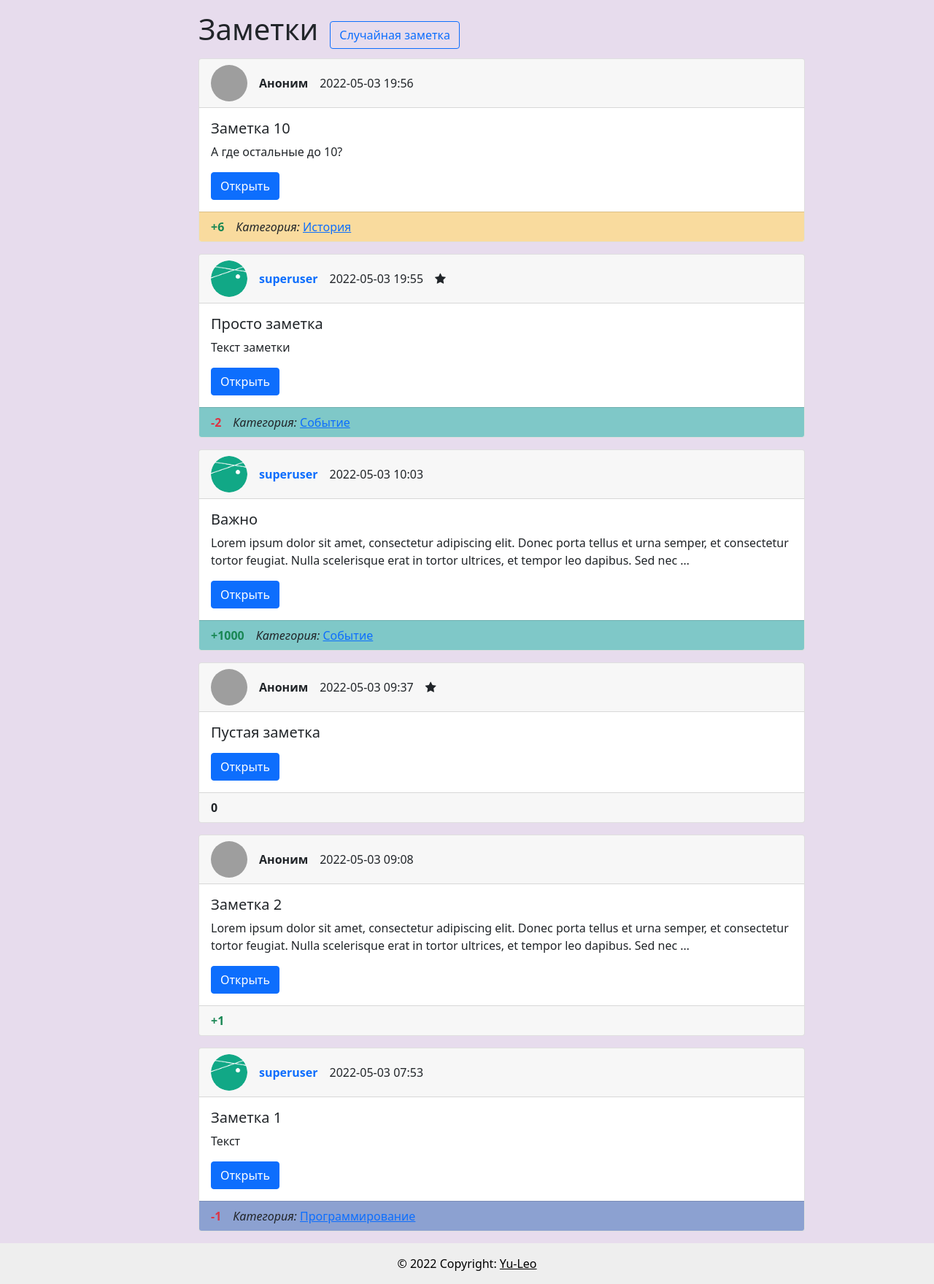
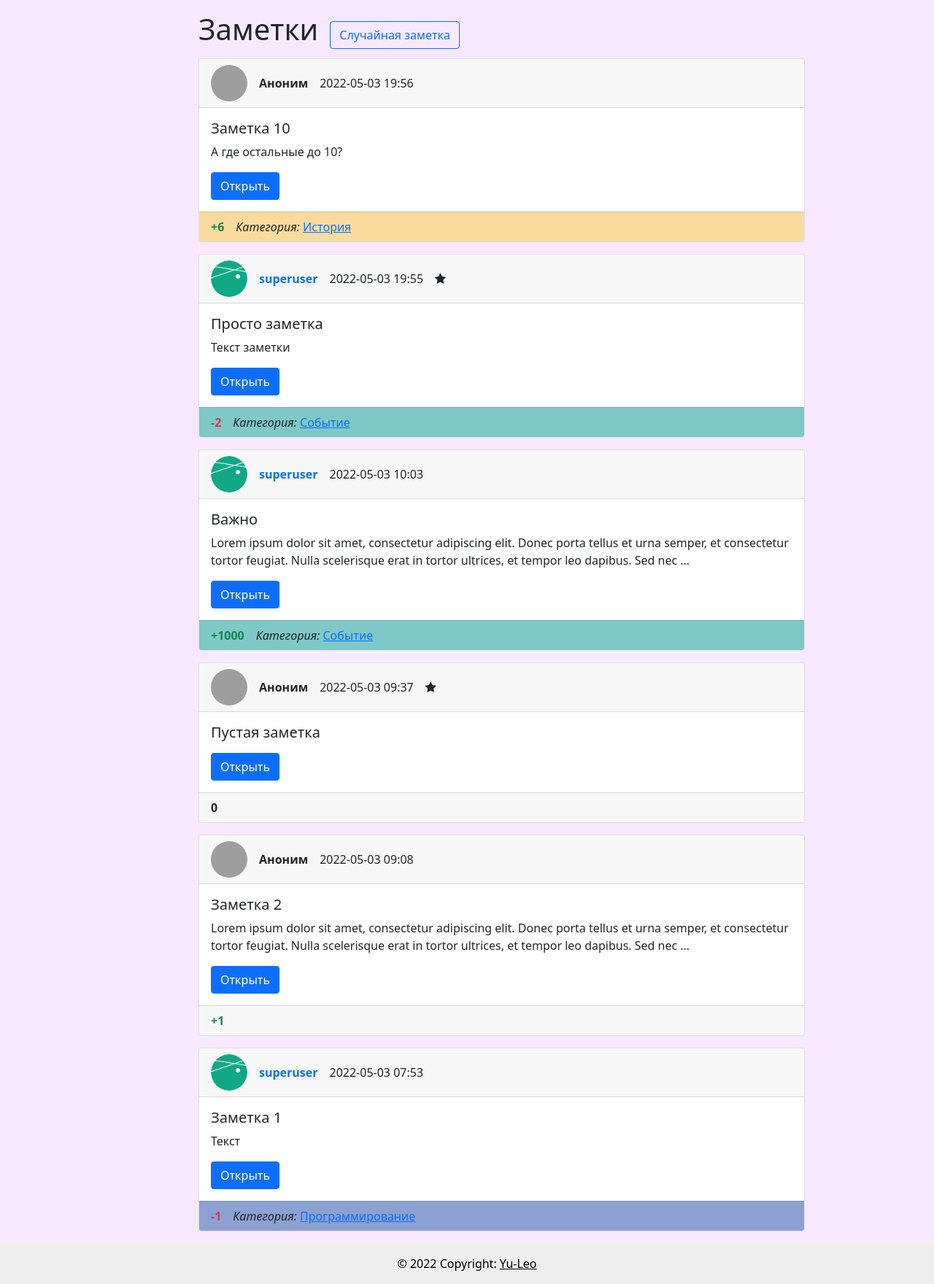
Before and after one commit to Yu-Leo/public-notes, a Django app: page / in a window 1280 px wide. Shown: the part 56-1816 px from the top of the page at 73% size. Run offline with Django 3.2, Linux system fonts and the light colour scheme; data comes from the database, SQL or seed files in the repository; some libraries are stand-ins or nearby versions; grey boxes are pictures that could not be loaded.

Commit message:
Change body background color

```diff
--- a/publicnotes/wall/static/wall/css/style.css
+++ b/publicnotes/wall/static/wall/css/style.css
@@ -1,3 +1,3 @@
 body {
-    background-color: #E7DCED;
+    background-color: #F7E8FF;
 }
```
